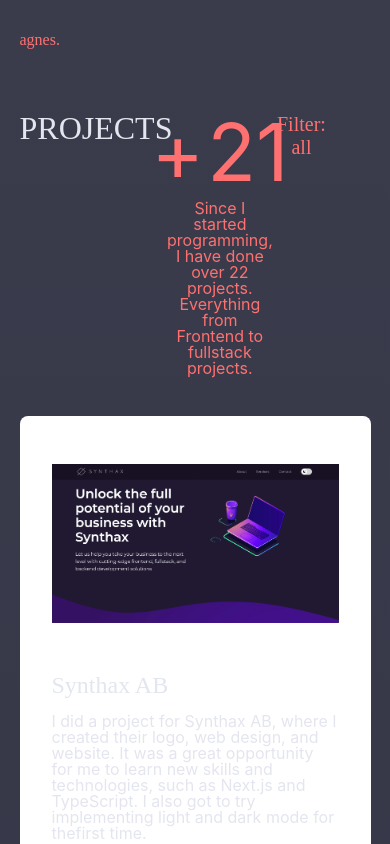
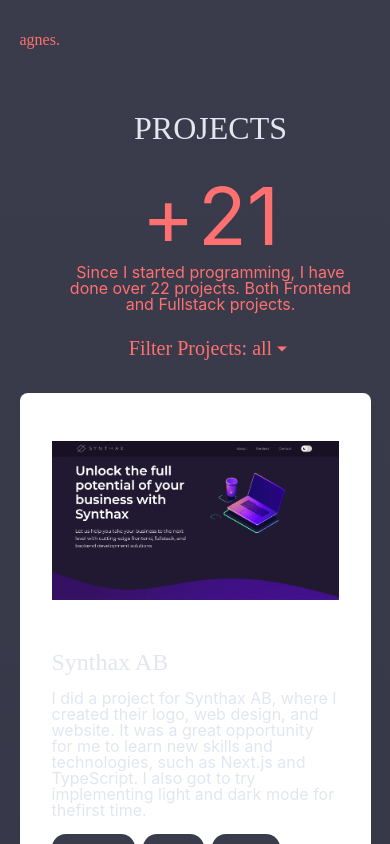
Before and after one commit to AgnesAhlman/portfolio, a React (Vite) app: page /projects in a window 390 px wide. Shown: the top 844 px of the page. Built offline with nearby package versions, Linux system fonts and the light colour scheme; a web font is replaced by a local one.

Commit message:
new interface for the project page

```diff
--- a/src/components/dropdown/Dropdown.module.css
+++ b/src/components/dropdown/Dropdown.module.css
@@ -1,3 +1,7 @@
+.dropdown {
+  position: relative;
+}
+
 .button {
   display: flex;
   flex-direction: row;
@@ -15,13 +19,11 @@
 .menu {
   display: none;
   transition: opacity 0.3s ease-in-out;
+  background-color: var(--details-color);
+  border: 1px solid var(--details-color);
+  border-radius: 0.2rem;
+  width: 100%;
   position: absolute;
-  background-color: var(--details-color);
-  border-radius: 0.2rem;
-  min-width: 10rem;
-  max-height: 10.5rem;
-  overflow-y: auto;
-  box-shadow: rgba(0, 0, 0, 0.24) 0px 3px 8px;
 }
 
 .open {
@@ -33,7 +35,9 @@
   flex-direction: row;
   justify-content: space-between;
   list-style: none;
-  color: #282a3c;
+  text-align: right;
+
+  color: white;
   padding: 1em;
 }
 
--- a/src/components/dropdown/Dropdown.tsx
+++ b/src/components/dropdown/Dropdown.tsx
@@ -2,6 +2,7 @@
 import styles from './Dropdown.module.css';
 import { allTags } from '../../pages/projectPage/projects';
 import { BsCheck2 } from 'react-icons/bs';
+import { IoMdArrowDropdown } from 'react-icons/io';
 
 interface Props {
   activeTag: string;
@@ -19,7 +20,7 @@
           setIsOpen(!isOpen);
         }}
       >
-        Filter: {activeTag}
+        Filter Projects: {activeTag} <IoMdArrowDropdown />
       </button>
 
       <ul className={`${styles.menu} ${isOpen ? styles.open : ''}`}>
--- a/src/components/project/Project.module.css
+++ b/src/components/project/Project.module.css
@@ -5,6 +5,7 @@
   padding: 2rem;
   flex-direction: column;
   align-items: center;
+  width: 50%;
 }
 
 .contentBox {
@@ -35,7 +36,7 @@
 }
 
 .tag {
-  background-color: #c2d8c5;
+  background-color: #3a3c4c;
   padding: 0.5rem 1rem;
   border-radius: 1rem;
   font-size: 0.8rem;
@@ -44,6 +45,9 @@
 }
 
 @media (max-width: 481px) {
+  .container {
+    width: calc(100% - 4rem);
+  }
   .contentBox {
     width: 100%;
     padding: 1rem;
--- a/src/pages/projectPage/ProjectPage.module.css
+++ b/src/pages/projectPage/ProjectPage.module.css
@@ -16,22 +16,24 @@
 .topSection {
   display: flex;
   flex-direction: column;
-  align-items: flex-start;
-  min-height: 30vh;
+  align-items: flex-end;
+  min-height: 50vh;
 }
 
 .textContainer {
-  width: 100%;
   display: flex;
-  flex-direction: row;
+  flex-direction: column;
   justify-content: space-between;
   margin-bottom: 2rem;
+  align-items: center;
+  position: absolute;
+  position: fixed;
 }
 
 .title {
   font-size: 2rem;
-
   font-family: 'Tilt Warp', cursive;
+  margin-bottom: 2rem;
 }
 
 .text {
@@ -59,7 +61,8 @@
   display: flex;
   flex-direction: column;
   align-items: center;
-  max-width: 30%;
+  max-width: 20rem;
+  margin-bottom: 1rem;
 }
 
 .countUp {
@@ -79,17 +82,17 @@
 }
 
 .gridParent {
-  display: grid;
-  grid-template-columns: repeat(2, 1fr);
+  display: flex;
+  /* grid-template-columns: repeat(1, 1fr); */
+  flex-direction: column;
   gap: 3rem;
 }
 
 @media (max-width: 481px) {
-  .topSection {
-    width: 90%;
+  .textContainer {
+    position: initial;
   }
-  .gridParent {
-    display: grid;
-    grid-template-columns: repeat(1, 1fr);
-  }
+  /* .gridParent {
+    display: flex;
+  } */
 }
--- a/src/pages/projectPage/ProjectPage.tsx
+++ b/src/pages/projectPage/ProjectPage.tsx
@@ -44,13 +44,13 @@
                     <CountUp end={21} duration={5} className={styles.counter} />
                   </div>
                   <p className={styles.counterText}>
-                    Since I started programming, I have done over 22 projects. Everything from
-                    Frontend to fullstack projects.
+                    Since I started programming, I have done over 22 projects. Both Frontend and
+                    Fullstack projects.
                   </p>
                 </div>
                 <DropdownMenu activeTag={activeTag} filterProjects={filterProjects} />
               </div>
-            </div>
+
               <div className={styles.gridParent}>
                 {activeProject.map((project) => (
                   <Project
@@ -65,6 +65,7 @@
                 ))}
               </div>
             </div>
+          </div>
         </Wrapper>
       </div>
       <Footer />
```
Lines whose indentation alone changed are shown as unchanged.
